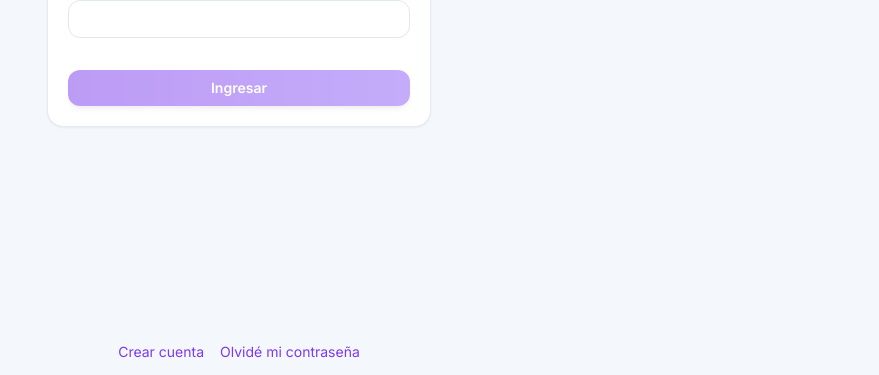
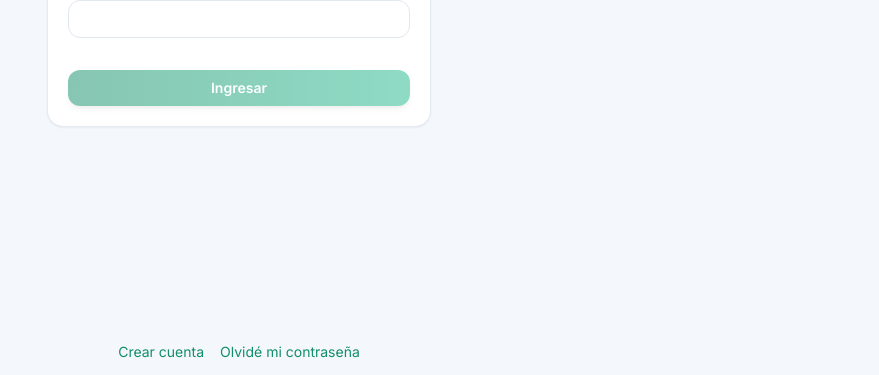
Before and after one commit to Alet0rre05/sanaea-app, a React (Vite) app in the folder frontend/: page /login in a window 1280 px wide. Shown: the part 422-797 px from the top of the page, without its empty margins (401-1280 px from the left). Built offline with nearby package versions, Linux system fonts and the light colour scheme; no server answers.

Commit message:
Add files via upload

```diff
--- a/frontend/index.html
+++ b/frontend/index.html
@@ -3,7 +3,7 @@
   <head>
     <meta charset="UTF-8" />
     <meta name="viewport" content="width=device-width, initial-scale=1.0" />
-    <meta name="theme-color" content="#090D16" />
+    <meta name="theme-color" content="#108E69" />
     <link rel="manifest" href="/manifest.webmanifest" />
     <link rel="preconnect" href="https://fonts.googleapis.com" />
     <link rel="preconnect" href="https://fonts.gstatic.com" crossorigin />
@@ -11,7 +11,7 @@
       href="https://fonts.googleapis.com/css2?family=Inter:wght@400;500;600&family=JetBrains+Mono:wght@400;600&family=Plus+Jakarta+Sans:wght@700;800&display=swap"
       rel="stylesheet"
     />
-    <title>Prestaciones · AJR Data</title>
+    <title>Sanae · Cuidado conectado</title>
   </head>
   <body class="bg-canvas text-ink font-sans antialiased">
     <div id="root"></div>
--- a/frontend/tailwind.config.js
+++ b/frontend/tailwind.config.js
@@ -10,8 +10,8 @@ export default {
         line: 'rgb(var(--line) / <alpha-value>)',
         ink: 'rgb(var(--ink) / <alpha-value>)',
         muted: 'rgb(var(--muted) / <alpha-value>)',
-        primary: { DEFAULT: '#7C3AED', soft: '#8B5CF6' },
-        clinical: { DEFAULT: '#0D9488', soft: '#2DD4BF' },
+        primary: { DEFAULT: '#108E69', soft: '#20B88A' },
+        clinical: { DEFAULT: '#0D9488', soft: '#45C7AD' },
         success: '#10B981',
         warning: '#F59E0B',
         danger: '#FB7185',
```
